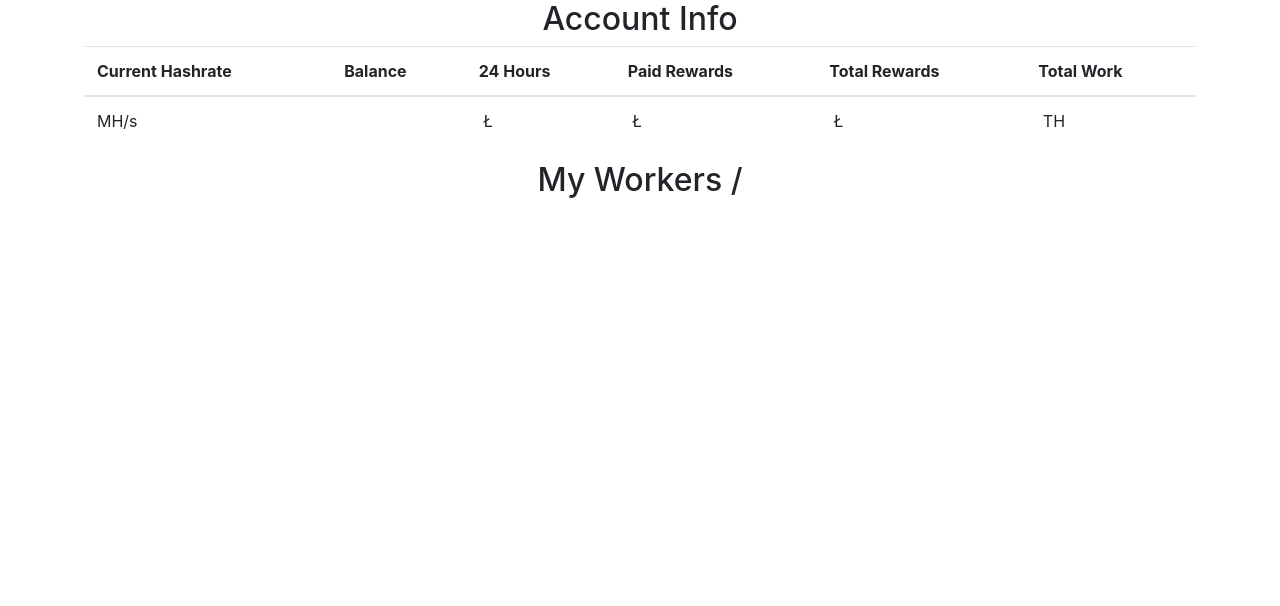
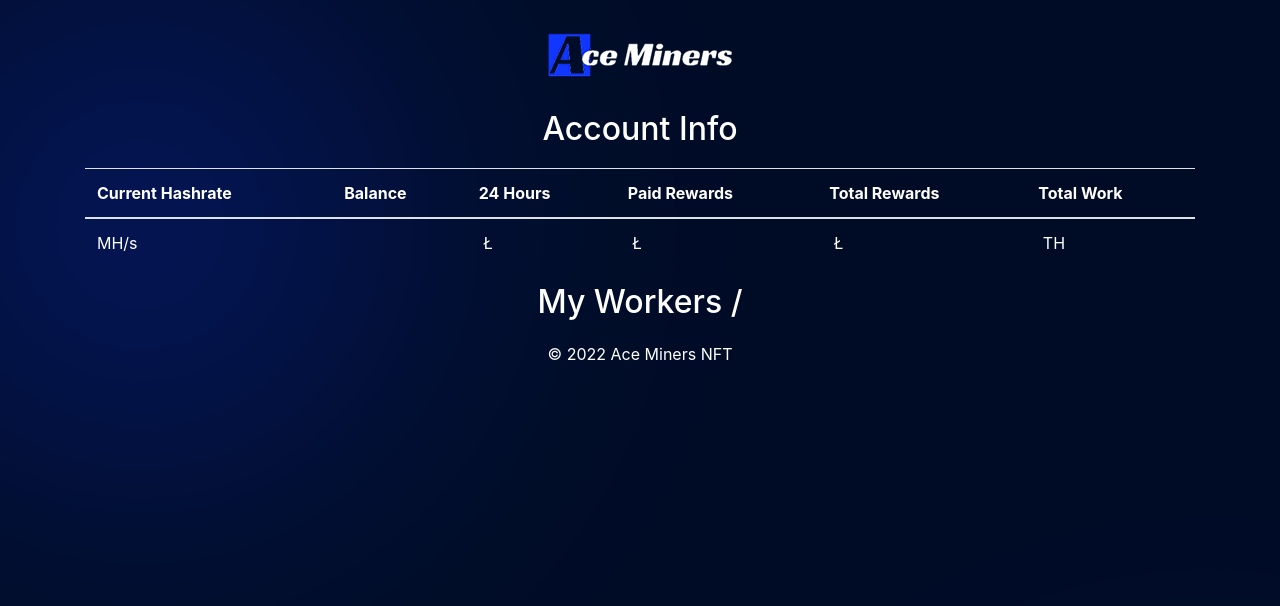
Before and after one commit to waleed677/Litecoin-Mining-Moniter, a PHP site: page / in a window 1280 px wide. Shown: the top 606 px of the page. Run offline with PHP 8.4, Linux system fonts and the light colour scheme; data that the repository does not hold is empty.

Commit message:
improve the UI

```diff
--- a/index.php
+++ b/index.php
@@ -31,60 +31,83 @@ $data = json_decode($data, true);
   <link rel="stylesheet" href="https://cdn.jsdelivr.net/npm/bootstrap@4.6.1/dist/css/bootstrap.min.css" integrity="sha384-zCbKRCUGaJDkqS1kPbPd7TveP5iyJE0EjAuZQTgFLD2ylzuqKfdKlfG/eSrtxUkn" crossorigin="anonymous">
 
   <title>Litecoin Mining Statistic</title>
+  <style>
+    body {
+      background-image: url(assets/images/bg1.png) !important;
+      background-repeat: no-repeat;
+      background-size: cover;
+      background-position: top;
+    }
+    .navbar-brand {
+      margin: auto;
+    }
+    .space {
+      margin-top: 20px;
+    }
+    .btn-link {
+      font-size: 1.5rem;
+    }
+  </style>
 </head>
 
 <body>
-
+  <!-- Image and text -->
+  <div class="space"></div>
   <div class="container">
-    <h2 class="text-center">Account Info</h2>
+    <nav class="navbar navbar-light">
+      <a class="navbar-brand">
+        <img src="assets/images/logo.png" class="d-inline-block align-top text-center" alt="">
+      </a>
+    </nav>
+    <div class="space"></div>
+    <div class="space"></div>
+    <h2 class="text-center text-white">Account Info</h2>
+    <div class="space"></div>
     <div class="table-responsive">
       <table class="table">
         <thead>
           <tr>
-            <th scope="col">Current Hashrate</th>
-            <th scope="col">Balance</th>
-            <th scope="col">24 Hours</th>
-            <th scope="col">Paid Rewards</th>
-            <th scope="col">Total Rewards</th>
-            <th scope="col">Total Work</th>
+            <th scope="col" class="text-white">Current Hashrate</th>
+            <th scope="col" class="text-white">Balance</th>
+            <th scope="col" class="text-white">24 Hours</th>
+            <th scope="col" class="text-white">Paid Rewards</th>
+            <th scope="col" class="text-white">Total Rewards</th>
+            <th scope="col" class="text-white">Total Work</th>
           </tr>
         </thead>
         <tbody>
           <tr>
-            <td><?php echo substr($data['user']['hash_rate'], 0, 5); ?> MH/s </td>
-            <td><?php echo  substr($data['user']['unpaid_rewards'], 0, 7); ?></td>
-            <td><?php echo  substr($data['user']['past_24h_rewards'], 0, 7); ?>&nbsp;Ł</td>
-            <td><?php echo  substr($data['user']['paid_rewards'], 0, 7); ?>&nbsp;Ł</td>
-            <td><?php echo  substr($data['user']['total_rewards'], 0, 7); ?>&nbsp;Ł</td>
-            <td><?php echo  substr($data['user']['total_work'], 0, 5); ?>&nbsp;TH</td>
+            <td class="text-white"><?php echo substr($data['user']['hash_rate'], 0, 5); ?> MH/s </td>
+            <td class="text-white"><?php echo  substr($data['user']['unpaid_rewards'], 0, 7); ?></td>
+            <td class="text-white"><?php echo  substr($data['user']['past_24h_rewards'], 0, 7); ?>&nbsp;Ł</td>
+            <td class="text-white"><?php echo  substr($data['user']['paid_rewards'], 0, 7); ?>&nbsp;Ł</td>
+            <td class="text-white"><?php echo  substr($data['user']['total_rewards'], 0, 7); ?>&nbsp;Ł</td>
+            <td class="text-white"><?php echo  substr($data['user']['total_work'], 0, 5); ?>&nbsp;TH</td>
           </tr>
         </tbody>
       </table>
     </div>
-    <h2 class="text-center">My Workers <?php echo $data['pool']['pps_ratio'] . "/" . $data['pool']['pps_ratio']; ?> </h2>
+    <h2 class="text-center text-white">My Workers <?php echo $data['pool']['pps_ratio'] . "/" . $data['pool']['pps_ratio']; ?> </h2>
+    <div class="space"></div>
     <div id="accordion">
       <!-- Workers Start -->
 
       <?php
       $index = 1;
-      foreach($data['workers'] as $key => $worker) { ?>
+      foreach ($data['workers'] as $key => $worker) { ?>
         <div class="card">
           <div class="card-header" id="headingOne">
             <h5 class="mb-0">
-            <button class="btn btn-link"
-            data-toggle="collapse"
-            data-target="#<?php echo substr($key,0,-2).$index; ?>"
-            aria-expanded="<?php echo $index == 1 ?  "true" :  "false"; ?>"
-            aria-controls="<?php echo $key; ?>">
+              <button class="btn btn-link" data-toggle="collapse" data-target="#<?php echo substr($key, 0, -2) . $index; ?>" aria-expanded="<?php echo $index == 1 ?  "true" :  "false"; ?>" aria-controls="<?php echo $key; ?>">
                 <?php
                 echo $key;
-              echo $worker['connected'] ? "&nbsp;&nbsp;&nbsp;<span class='badge badge-success'>online</span>" : "&nbsp;&nbsp;&nbsp;<span class='badge badge-danger'>offline</span>" ;
+                echo $worker['connected'] ? "&nbsp;&nbsp;&nbsp;<span class='badge badge-success'>online</span>" : "&nbsp;&nbsp;&nbsp;<span class='badge badge-danger'>offline</span>";
                 ?>
               </button>
             </h5>
           </div>
 
-        <div id="<?php echo substr($key,0,-2).$index  ; ?>" class="collapse <?php echo $index == 1 ?  "show" :  ""; ?> " data-parent="#accordion">
+          <div id="<?php echo substr($key, 0, -2) . $index; ?>" class="collapse <?php echo $index == 1 ?  "show" :  ""; ?> " data-parent="#accordion">
             <div class="card-body">
               <table class="table table-hover table-borderless">
                 <tr>
@@ -101,11 +124,13 @@ $data = json_decode($data, true);
                 </tr>
                 <tr>
                   <td>Valid Shares</td>
-                  <td><?php echo substr($worker['valid_shares'], 0, 7); echo "&nbsp;(" . bcsub("100",$worker['invalid_shares']) ."%)"  ?> </td>
+                  <td><?php echo substr($worker['valid_shares'], 0, 7);
+                      echo "&nbsp;(" . bcsub("100", $worker['invalid_shares']) . "%)"  ?> </td>
                 </tr>
                 <tr>
                   <td>Invalid Shares</td>
-                  <td><?php echo $worker['invalid_shares']; echo "&nbsp;(" . $worker['invalid_shares'] ."%)"  ?> </td>
+                  <td><?php echo $worker['invalid_shares'];
+                      echo "&nbsp;(" . $worker['invalid_shares'] . "%)"  ?> </td>
                 </tr>
                 <tr>
                   <td>Stale Shares</td>
@@ -115,9 +140,12 @@ $data = json_decode($data, true);
             </div>
           </div>
         </div>
-      <?php $index++;}  ?>
+      <?php $index++;
+      }  ?>
       <!-- Workers End -->
     </div>
+    <div class="space"></div>
+    <div class="text-center text-white">© 2022 Ace Miners NFT</div>
   </div>
 
   <!-- Optional JavaScript; choose one of the two! -->
```
Also changed, not shown: assets/images/bg.png (added), assets/images/bg1.png (added), assets/images/logo.png (added). Lines whose indentation alone changed are shown as unchanged.
